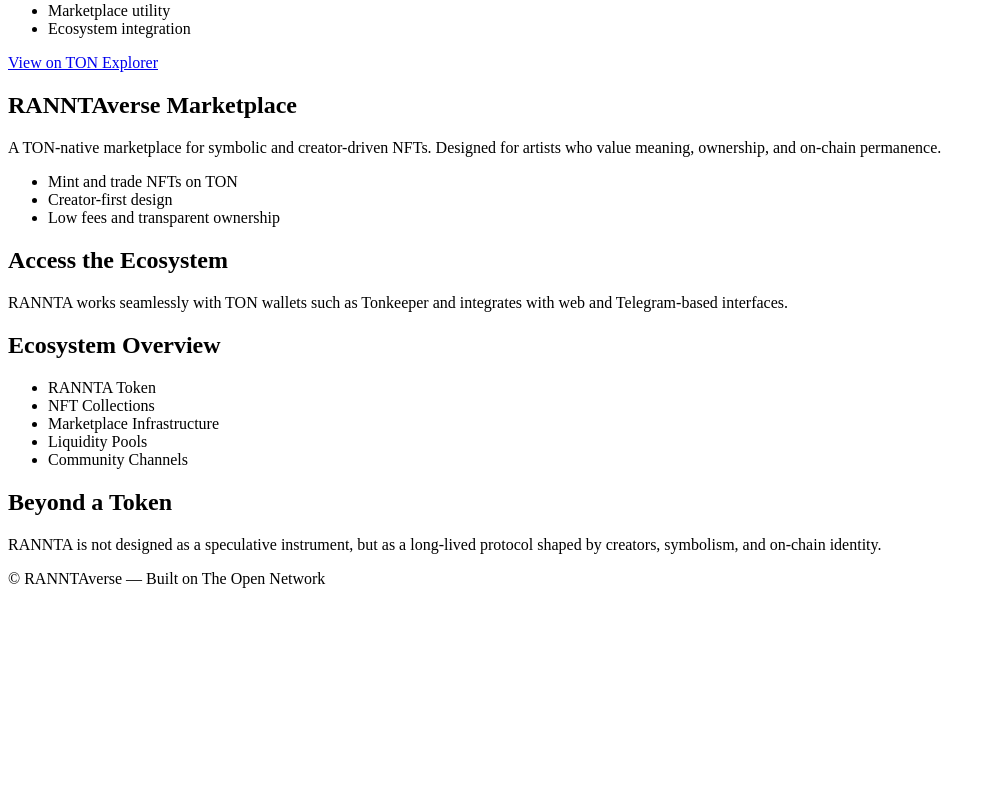
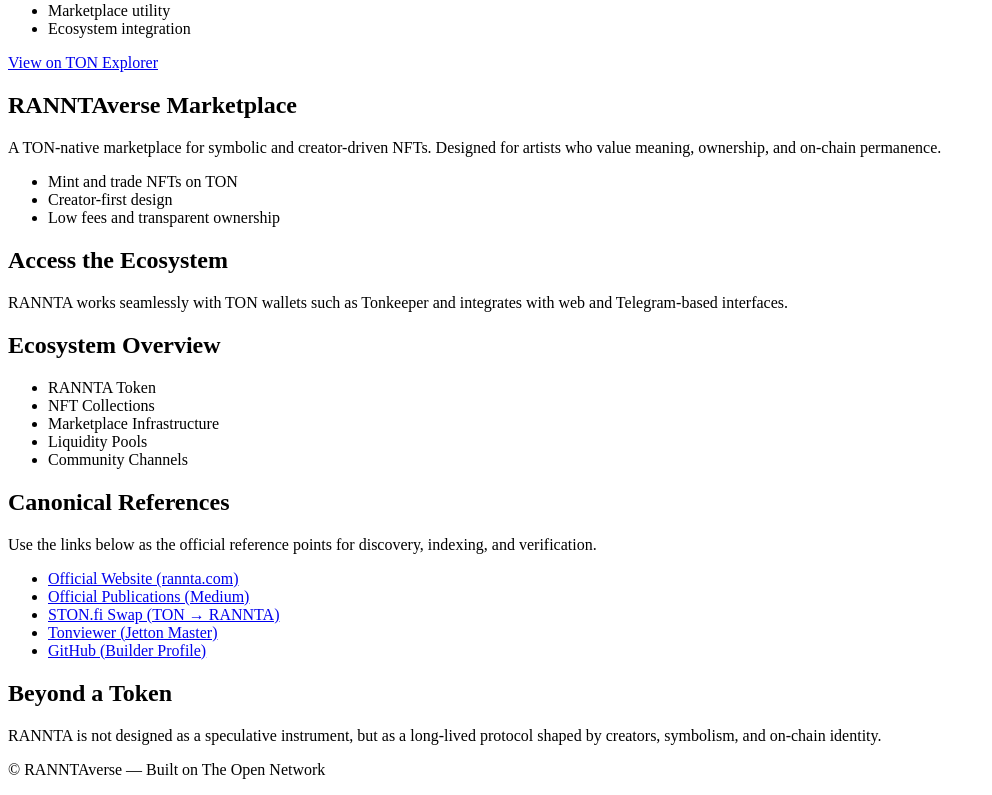
Before and after one commit to ilia144000/rannta-ecosystem, a Next.js app: page / in a window 1280 px wide. Shown: the part 370-1165 px from the top of the page, without its empty margins (0-992 px from the left). Before the commit the page ends 974 px from the top, so only its background shows below. Built offline with nearby package versions, Linux system fonts and the light colour scheme.

Commit message:
Add canonical references section

```diff
--- a/app/page.tsx
+++ b/app/page.tsx
@@ -90,6 +90,20 @@
 
       {/* VISION */}
       <section>
+        <h2>Canonical References</h2>
+        <p>
+          Use the links below as the official reference points for discovery, indexing, and verification.
+        </p>
+        <ul>
+          <li><a href="https://rannta.com/" target="_blank" rel="noreferrer">Official Website (rannta.com)</a></li>
+          <li><a href="https://medium.com/@ranntaofficial" target="_blank" rel="noreferrer">Official Publications (Medium)</a></li>
+          <li><a href="https://app.ston.fi/swap?chartVisible=true&chartInterval=1w&ft=TON&tt=EQBCY5Yj9G6VAQibTe6hz53j8vBNO234n0fzHUP3lUBBYbeR" target="_blank" rel="noreferrer">STON.fi Swap (TON → RANNTA)</a></li>
+          <li><a href="https://tonviewer.com/EQBCY5Yj9G6VAQibTe6hz53j8vBNO234n0fzHUP3lUBBYbeR" target="_blank" rel="noreferrer">Tonviewer (Jetton Master)</a></li>
+          <li><a href="https://github.com/ilia144000" target="_blank" rel="noreferrer">GitHub (Builder Profile)</a></li>
+        </ul>
+      </section>
+
+      <section>
         <h2>Beyond a Token</h2>
         <p>
           RANNTA is not designed as a speculative instrument, but as a long-lived
```
